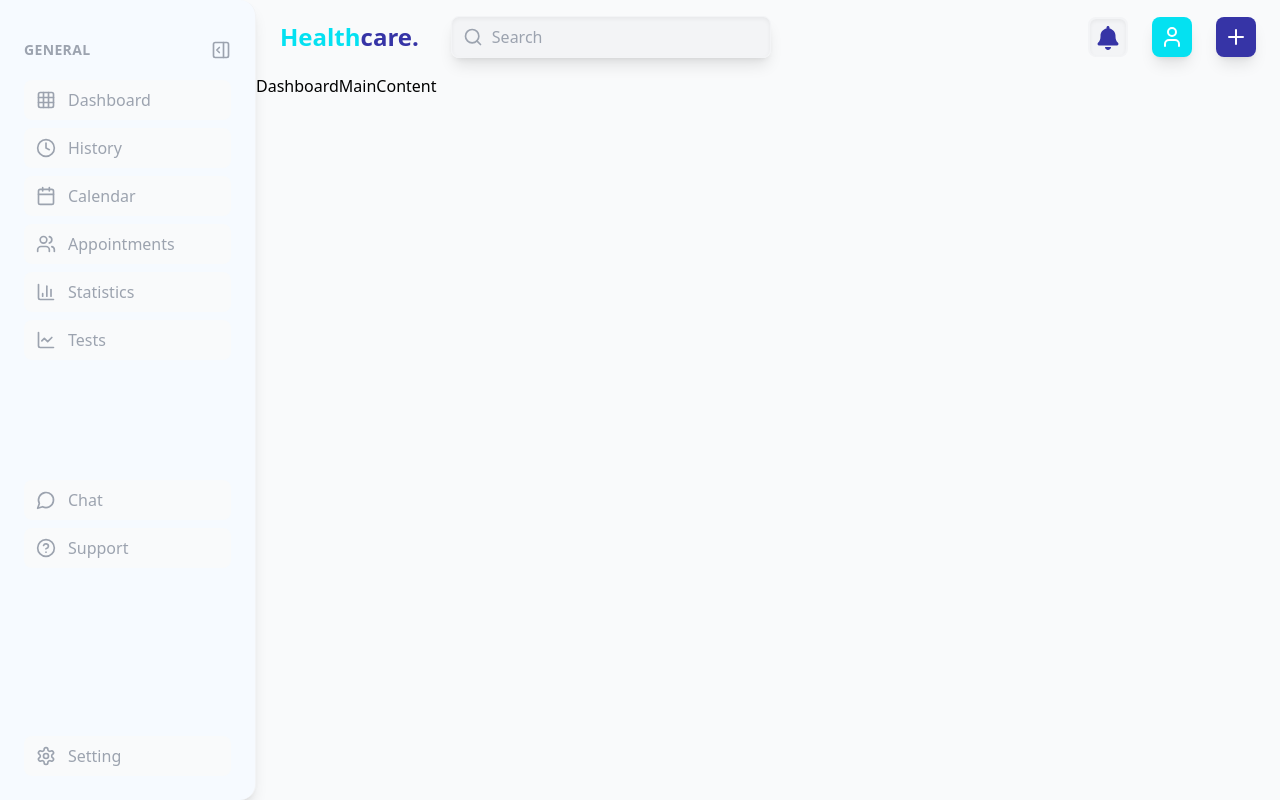
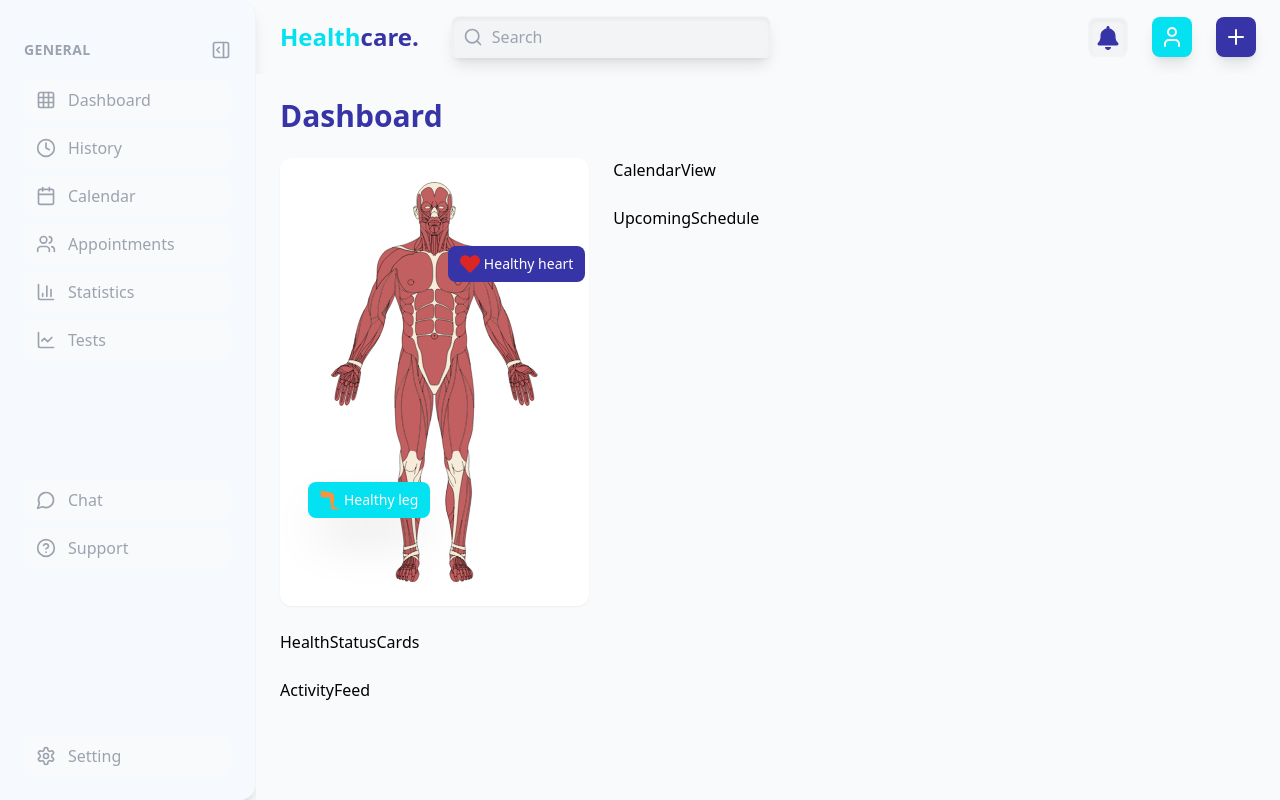
Before and after one commit to niranjan-aware/FitPeo, a React (Vite) app: page / in a window 1280 px wide. Built offline with nearby package versions, Linux system fonts and the light colour scheme.

Commit message:
anatomy section completed

```diff
--- a/src/components/AnatomySection.jsx
+++ b/src/components/AnatomySection.jsx
@@ -1,7 +1,22 @@
 import React from 'react'
+import { FaHeart } from "react-icons/fa";
+import { GiLeg } from "react-icons/gi";
+import human from '../assets/View=Anterior, Dissection=Outer Muscles, Color=Yes.svg'
 
 export default function AnatomySection() {
   return (
-    <div>AnatomySection</div>
+    <div className="main-human-container bg-white rounded-xl p-6 shadow-sm ">
+      <div className="main-svg relative flex items-center justify-center ">
+        <img src={human} alt="human muscular body" className="human w-96  h-[400px]" />
+        <div className="health-indicator-heart flex flex-row absolute top-16 -right-5 rounded-lg text-white bg-[#3634a6] text-sm items-center px-3 py-2 space-x-1">
+          <FaHeart className='w-5 h-5 text-red-600'/>
+          <span>Healthy heart</span>
+        </div>
+        <div className="health-indicator-leg flex flex-row absolute bottom-16 left-1 rounded-lg text-white bg-[#04e1f1] text-sm items-center px-3 py-2 space-x-1 hover:animate-bounce  hover:duration-1000 shadow-2xl ">
+          <GiLeg className='w-5 h-5 text-orange-400'/>
+          <span>Healthy leg</span>
+        </div>
+      </div>
+    </div>
   )
 }
--- a/src/components/Dashboard.jsx
+++ /dev/null
@@ -1,7 +0,0 @@
-import React from 'react'
-
-export default function Dashboard() {
-  return (
-    <div>Dashboard</div>
-  )
-}
--- a/src/components/DashboardMainContent.jsx
+++ b/src/components/DashboardMainContent.jsx
@@ -1,7 +1,28 @@
 import React from 'react'
+import AnatomySection from './AnatomySection'
+import HealthStatusCards from './HealthStatusCards'
+import ActivityFeed from './ActivityFeed'
+import CalendarView from './CalendarView'
+import UpcomingSchedule from './UpcomingSchedule'
 
 export default function DashboardMainContent() {
   return (
-    <div>DashboardMainContent</div>
+    <main className="main-dashboard flex-1 p-6 bg-gray-50">
+      <div className="mb-6">
+        <h1 className="text-3xl font-bold text-[#3634a6]">Dashboard</h1>
+      </div>
+
+      <div className="grid grid-cols-12 gap-6">
+        <div className=" left-section col-span-4 space-y-6">
+          <AnatomySection />
+          <HealthStatusCards />
+          <ActivityFeed />
+        </div>
+        <div className="right-section col-span-8 space-y-6">
+          <CalendarView />
+          <UpcomingSchedule />
+        </div>
+      </div>
+    </main>
   )
 }
```
Also changed, not shown: src/assets/View=Anterior, Dissection=Outer Muscles, Color=Yes.svg (added).
